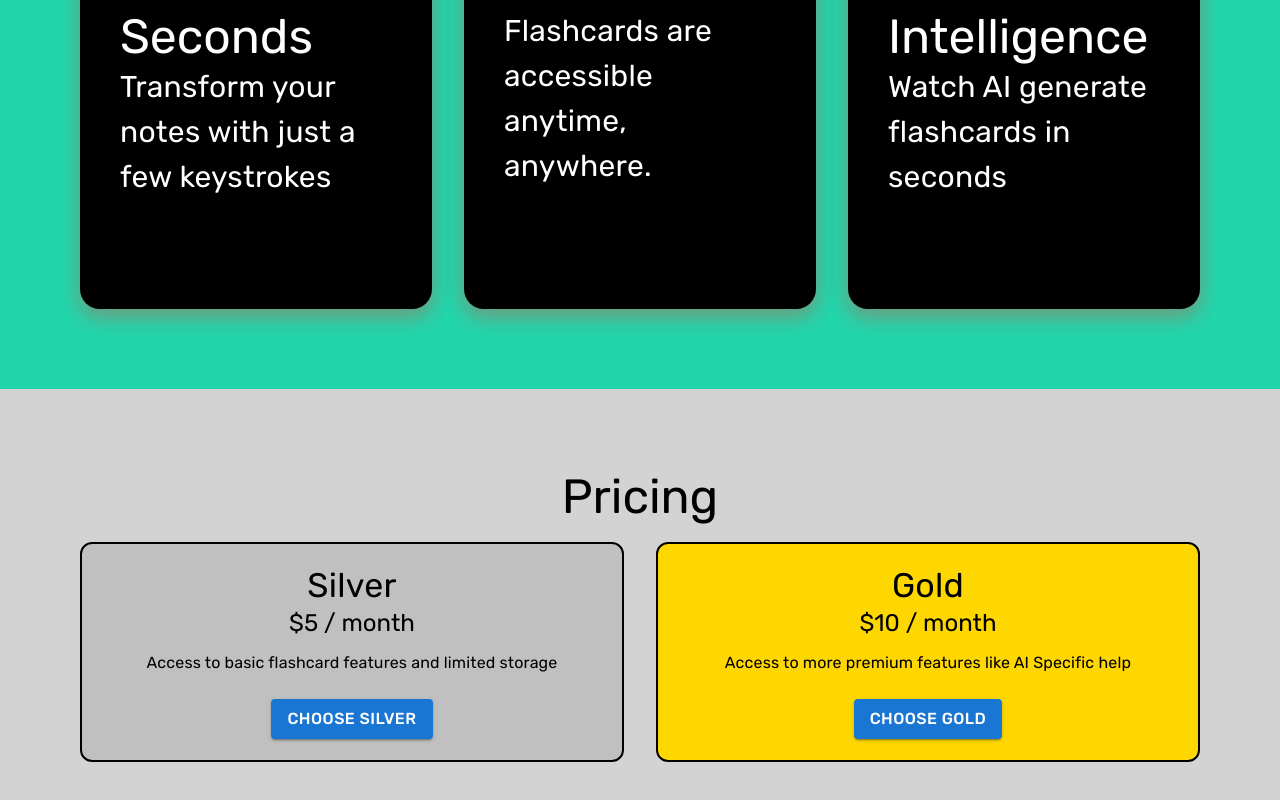
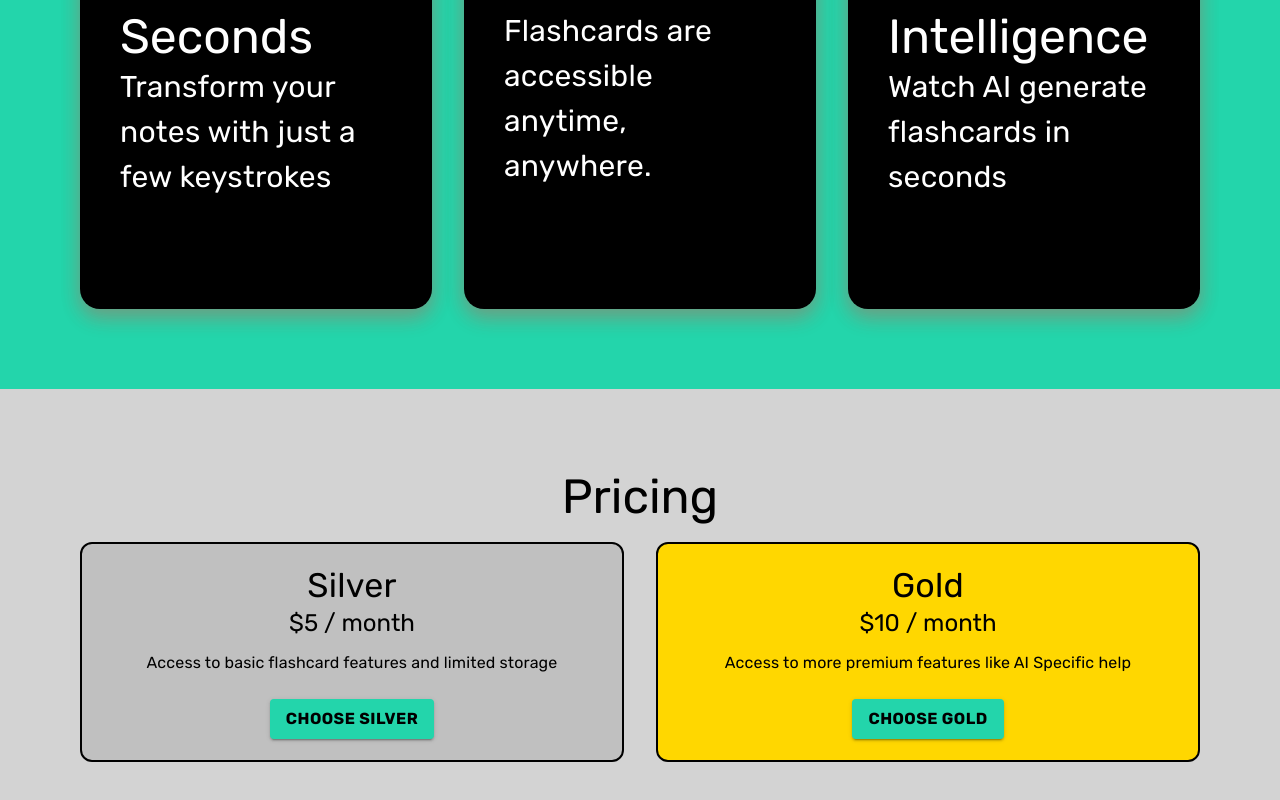
Before and after one commit to Shoheicode/Project-4-AI-Flashcards, a Next.js app: page / in a window 1280 px wide. Shown: the part 1208-2008 px from the top of the page. Built offline with nearby package versions, Linux system fonts and the light colour scheme; no server answers; a web font is replaced by a local one.

Commit message:
changed hover button

```diff
--- a/components/paidTierCard/font.css
+++ b/components/paidTierCard/font.css
@@ -9,4 +9,5 @@
 
 .startButton:hover{
     background-color: #1db18f!important;
+    color: white!important;
 }
--- a/components/paidTierCard/paidTierCard.js
+++ b/components/paidTierCard/paidTierCard.js
@@ -51,7 +51,7 @@ export default function PaidTierCard({
           className="textStyle startButton"
           variant="contained"
           color="primary"
-          sx={{ fontSize: 16, marginTop: "1.5em" }}
+          sx={{ fontSize: 16, marginTop: "1.5em", bgcolor: "#23d5ab", color: "black", fontWeight: "bold" }}
           onClick={handleSubmit}
         >
           Choose {tierName}
```
